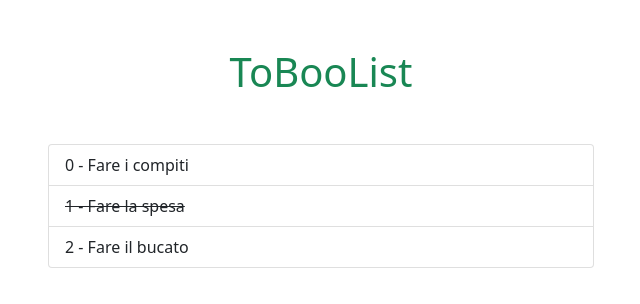
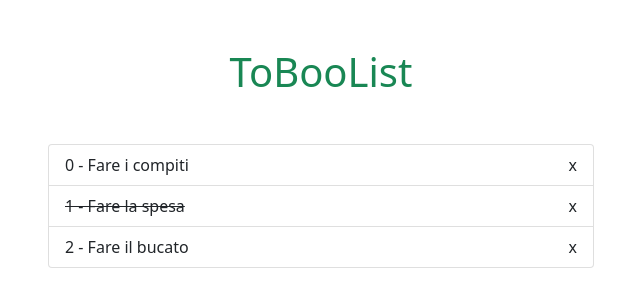
Before and after one commit to LucaSpennato/vue-todolist, a plain HTML site: page index.html in a window 1280 px wide. Shown: the full height of the page, 319-959 px from the left. Drawn offline with nearby package versions, Linux system fonts and the light colour scheme.

Commit message:
li internal styling, two div element on flex

```diff
--- a/index.html
+++ b/index.html
@@ -21,11 +21,14 @@
 
                     <ul class="list-group">
 
-                        <li class="list-group-item"
-                        v-for="(todo, index) in todos"
-                        :class="{'text-decoration-line-through' : todo.done}">
+                        <li class="list-group-item d-flex justify-content-between"
+                        v-for="(todo, index) in todos">
 
-                            {{ index }} - {{ todo.text }}
+                            <div :class="{'text-decoration-line-through' : todo.done}">
+                                {{ index }} - {{ todo.text }}
+                            </div>
+
+                            <div>x</div>
 
                         </li>
 
```
